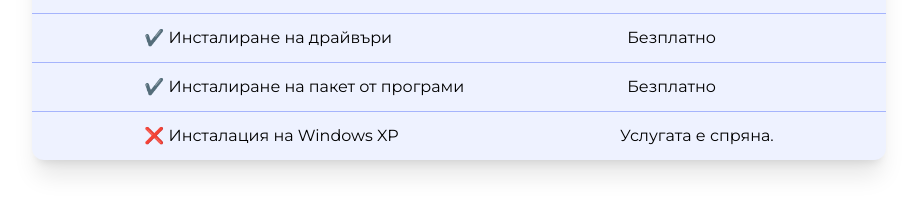
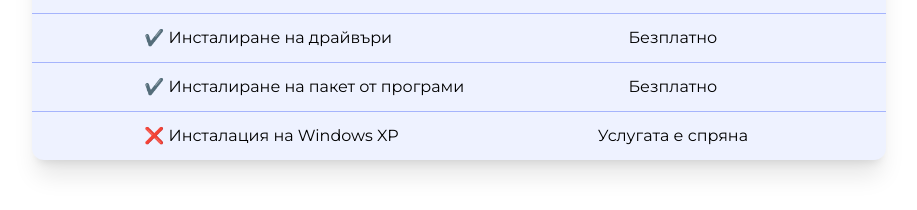
Before and after one commit to Nikolaevmar/itserviceskn, a React (Create React App) app: page / in a window 1280 px wide. Shown: the part 1950-2160 px from the top of the page, without its empty margins (181-1098 px from the left). Built offline with nearby package versions, Linux system fonts and the light colour scheme.

Commit message:
fix typo

```diff
--- a/src/components/Pricing.js
+++ b/src/components/Pricing.js
@@ -59,7 +59,7 @@ export default function Pricing() {
         <tbody>
         <tr>
           <td className="lg:pl-28 py-3 text-left pl-6">❌ Инсталация на Windows XP</td>
-          <td className="pr-28 py-3 text-right">Услугата е спряна.</td>
+          <td className="pr-28 py-3 text-center">Услугата е спряна</td>
         </tr>
         </tbody>
       </table>
```
